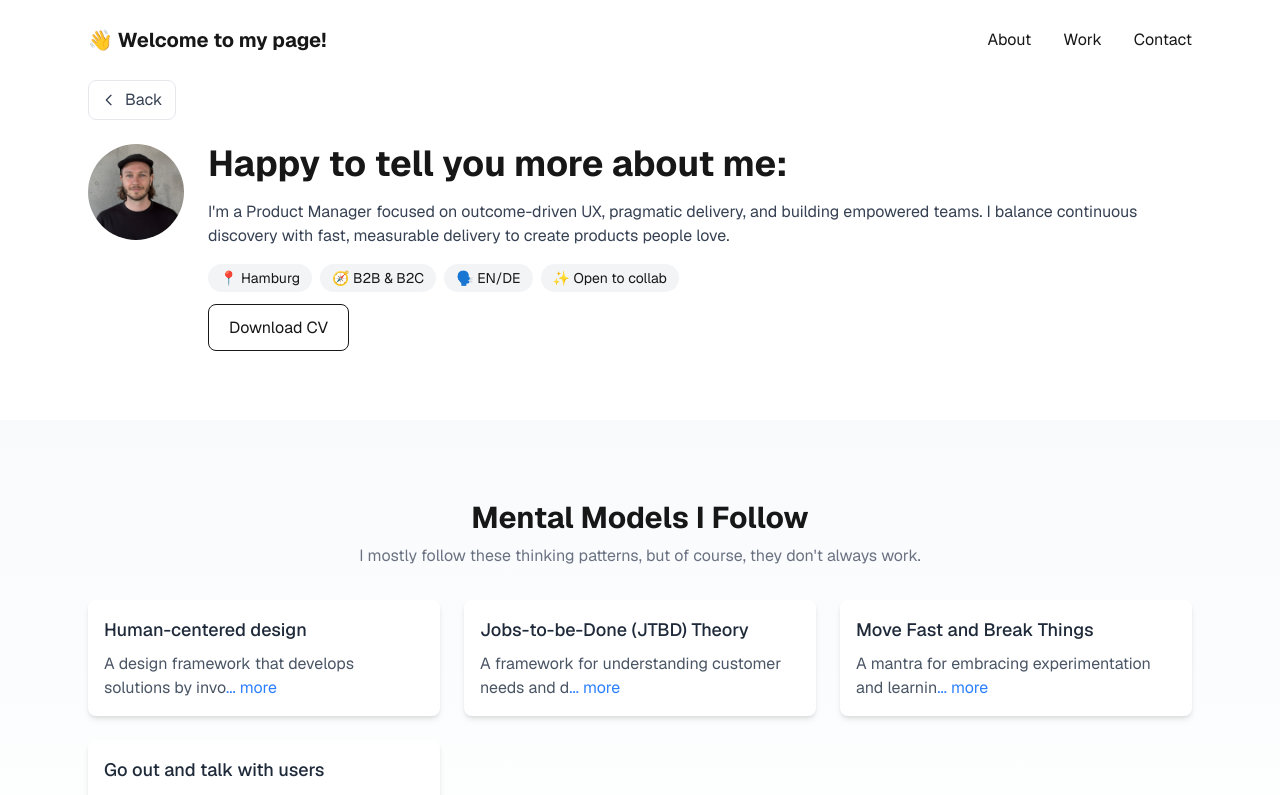
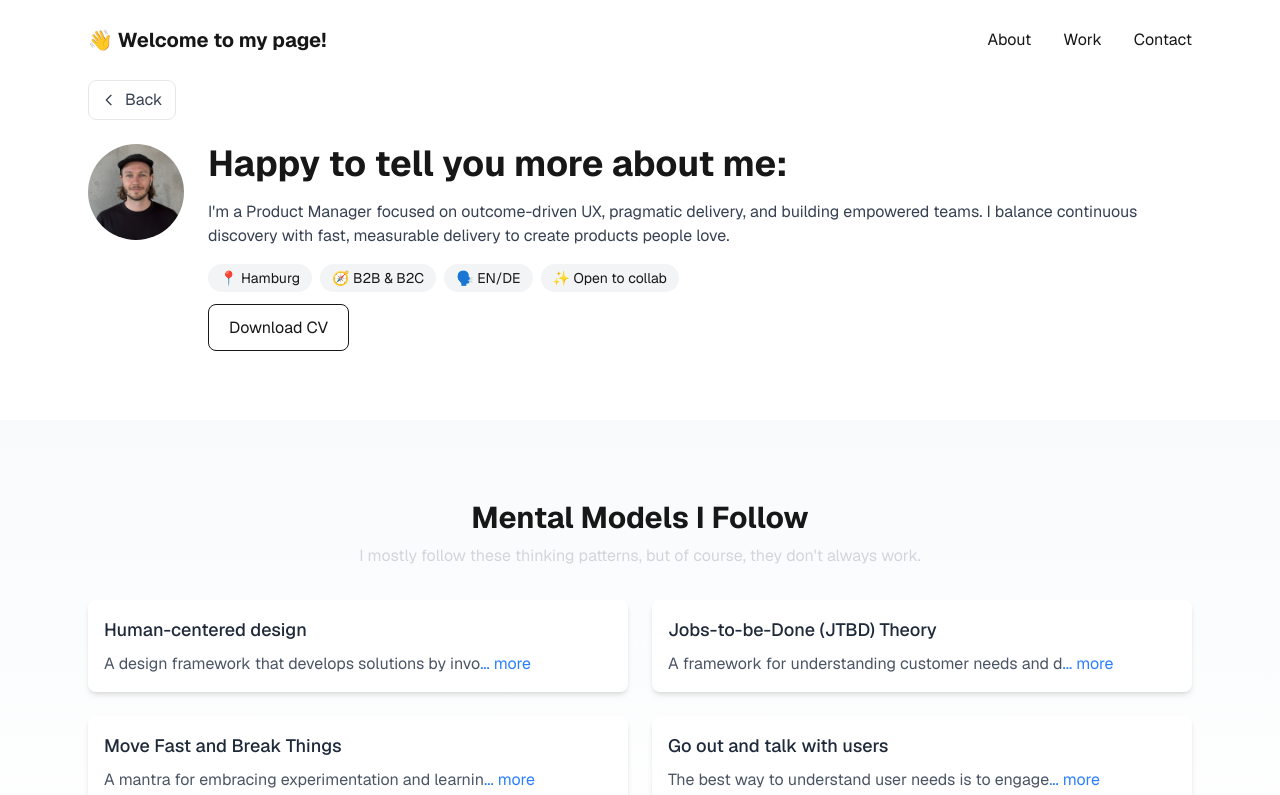
Before and after one commit to Testo-saurus/my-portfolio, a Next.js app: page /about in a window 1280 px wide. Shown: the top 795 px of the page. Built offline with nearby package versions, Linux system fonts and the light colour scheme.

Commit message:
make transition on mpbile for tiles smoothe

```diff
--- a/app/about/page.tsx
+++ b/app/about/page.tsx
@@ -100,20 +100,19 @@ export default function AboutPage() {
           <h2 className="text-2xl md:text-3xl font-bold mb-2 text-center">
             Mental Models I Follow
           </h2>
-          <p className="text-center text-gray-500 mb-8">
+          <p className="text-center text-gray-300 mb-8">
             I mostly follow these thinking patterns, but of course, they
             don&apos;t always work.
           </p>
-          <div className="grid gap-6 grid-cols-2 md:grid-cols-2 lg:grid-cols-3">
+          <div className="flex flex-wrap gap-6">
             {mentalModels.map((model) => (
               <button
                 key={model.name}
-                className={`bg-white rounded-lg shadow-md p-4 transition-all duration-300 text-left ${
-                  openModel === model.name ? "col-span-2" : ""
-                } hover:shadow-lg focus:outline-none`}
+                className={`bg-white rounded-lg shadow-md p-4 transition-all duration-100 ease-out text-left hover:shadow-lg focus:outline-none ${
+                  openModel === model.name ? "z-10 relative" : ""
+                }`}
                 style={{
-                  transform:
-                    openModel === model.name ? "scale(1.02)" : "scale(1)",
+                  width: openModel === model.name ? "100%" : "calc(50% - 12px)", // Smooth width change
                 }}
                 onClick={() =>
                   setOpenModel(openModel === model.name ? null : model.name)
@@ -127,9 +126,9 @@ export default function AboutPage() {
                   {openModel === model.name ? (
                     <>
                       <span className="block mb-2">{model.description}</span>
-                      <button className="text-sm text-blue-500 focus:outline-none mt-2">
+                      <span className="text-sm text-blue-500 mt-2">
                         ... less
-                      </button>
+                      </span>
                     </>
                   ) : (
                     <>
```
